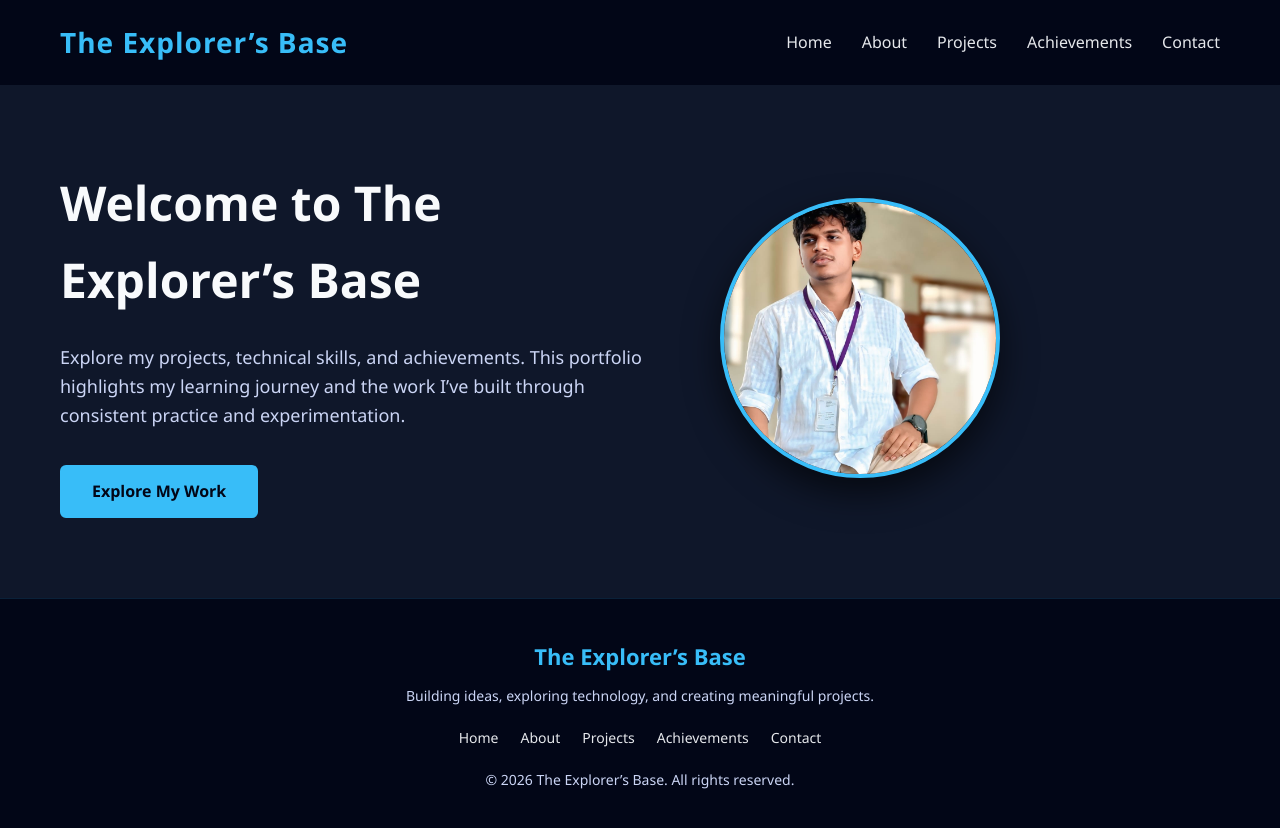
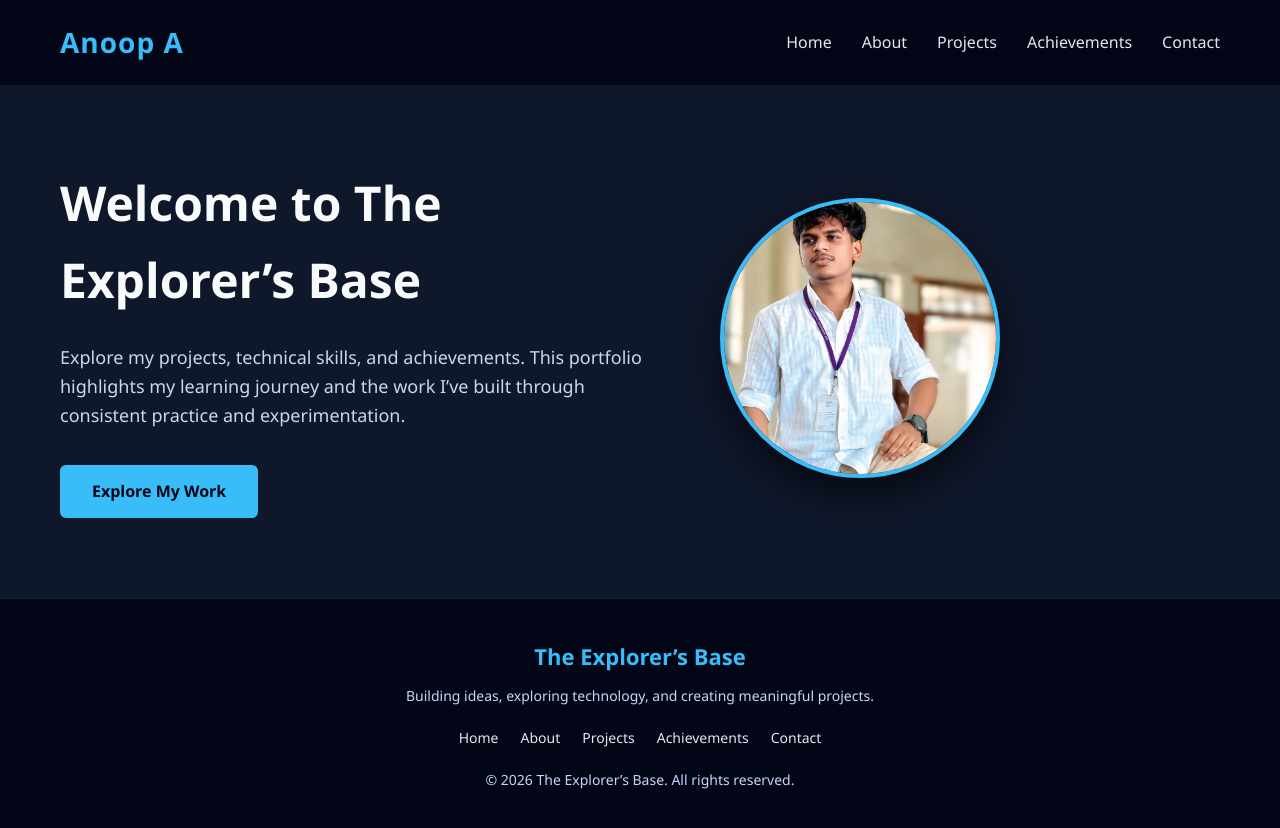
Before and after one commit to anoopcodehack/portfolio-website, a plain HTML site: page index.html in a window 1280 px wide. Drawn offline with Linux system fonts and the light colour scheme.

Commit message:
add name to index page and updated

```diff
--- a/index.html
+++ b/index.html
@@ -10,7 +10,8 @@
 
 <header>
     <nav>
-        <h1 class="logo">The Explorer’s Base</h1>
+       <h1 class="logo">Anoop A</h1>
+
         <ul class="nav-links">
             <li><a href="index.html">Home</a></li>
             <li><a href="about.html">About</a></li>
```
